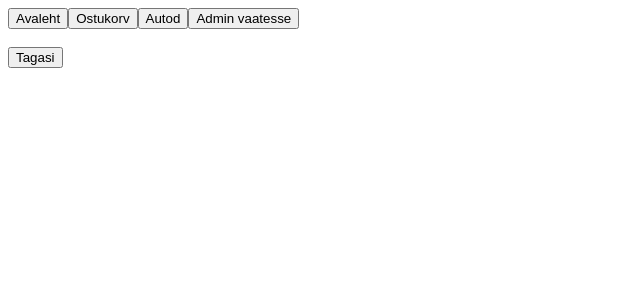
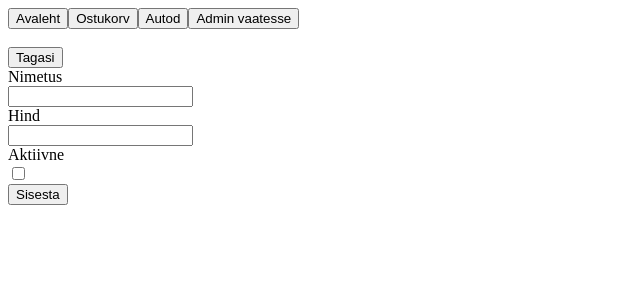
Before and after one commit to LeivaLinnase/Angular-03-2022, an Angular app in the folder veebipood/: page /admin/lisa in a window 1280 px wide. Shown: the top 300 px of the page, without its empty margins (0-640 px from the left). Built offline with nearby package versions, Linux system fonts and the light colour scheme.

Commit message:
admin vaade ja firebase

```diff
--- a/veebipood/package.json
+++ b/veebipood/package.json
@@ -18,6 +18,7 @@
     "@angular/platform-browser": "~13.3.0",
     "@angular/platform-browser-dynamic": "~13.3.0",
     "@angular/router": "~13.3.0",
+    "firebase": "^9.6.10",
     "rxjs": "~7.5.0",
     "tslib": "^2.3.0",
     "zone.js": "~0.11.4"
--- a/veebipood/src/app/admin/lisa-toode/lisa-toode.component.html
+++ b/veebipood/src/app/admin/lisa-toode/lisa-toode.component.html
@@ -1 +1,15 @@
 <button routerLink="/admin">Tagasi</button>
+
+
+<!--  a-form   -->
+<form (ngSubmit)="lisa(lisamiseVorm)" #lisamiseVorm="ngForm">
+    <label>Nimetus</label><br>
+    <input ngModel name="nimi" type="text"><br>
+    <label>Hind</label><br>
+    <input ngModel name="hind" type="number"><br>
+    <label>Aktiivne</label><br>
+    <input ngModel name="aktiivne" type="checkbox"><br>
+    <button>Sisesta</button>
+
+
+</form>
--- a/veebipood/src/app/admin/lisa-toode/lisa-toode.component.ts
+++ b/veebipood/src/app/admin/lisa-toode/lisa-toode.component.ts
@@ -12,4 +12,13 @@ export class LisaToodeComponent implements OnInit {
   ngOnInit(): void {
   }
 
+  lisa(vorm: any) {
+    console.log(vorm);
+    console.log(vorm.value.nimi);
+    console.log(vorm.value.hind);
+    console.log(vorm.value.aktiivne);
+    console.log(vorm.value.puuks);
+
+  }
+
 }
--- a/veebipood/src/app/app.module.ts
+++ b/veebipood/src/app/app.module.ts
@@ -10,6 +10,7 @@ import { LisaToodeComponent } from './admin/lisa-toode/lisa-toode.component';
 import { MuudaToodeComponent } from './admin/muuda-toode/muuda-toode.component';
 import { VaataTooteidComponent } from './admin/vaata-tooteid/vaata-tooteid.component';
 import { AdminKoduComponent } from './admin/admin-kodu/admin-kodu.component';
+import { FormsModule } from '@angular/forms';
 
 @NgModule({
   declarations: [
@@ -23,8 +24,10 @@ import { AdminKoduComponent } from './admin/admin-kodu/admin-kodu.component';
     AdminKoduComponent
   ],
   imports: [
-    BrowserModule,
-    AppRoutingModule
+    //HTML-i jaoks olevad impordid
+    BrowserModule,  //saan kasutada *ngFor, *ngIf
+    AppRoutingModule, // routerLink
+    FormsModule, // ngForm
   ],
   providers: [],
   bootstrap: [AppComponent]
```
Also changed, not shown: veebipood/database.rules.json (added, +7 -0 lines), veebipood/firebase.json (added), 2 other files (tests, documents, lock files or other folders).
